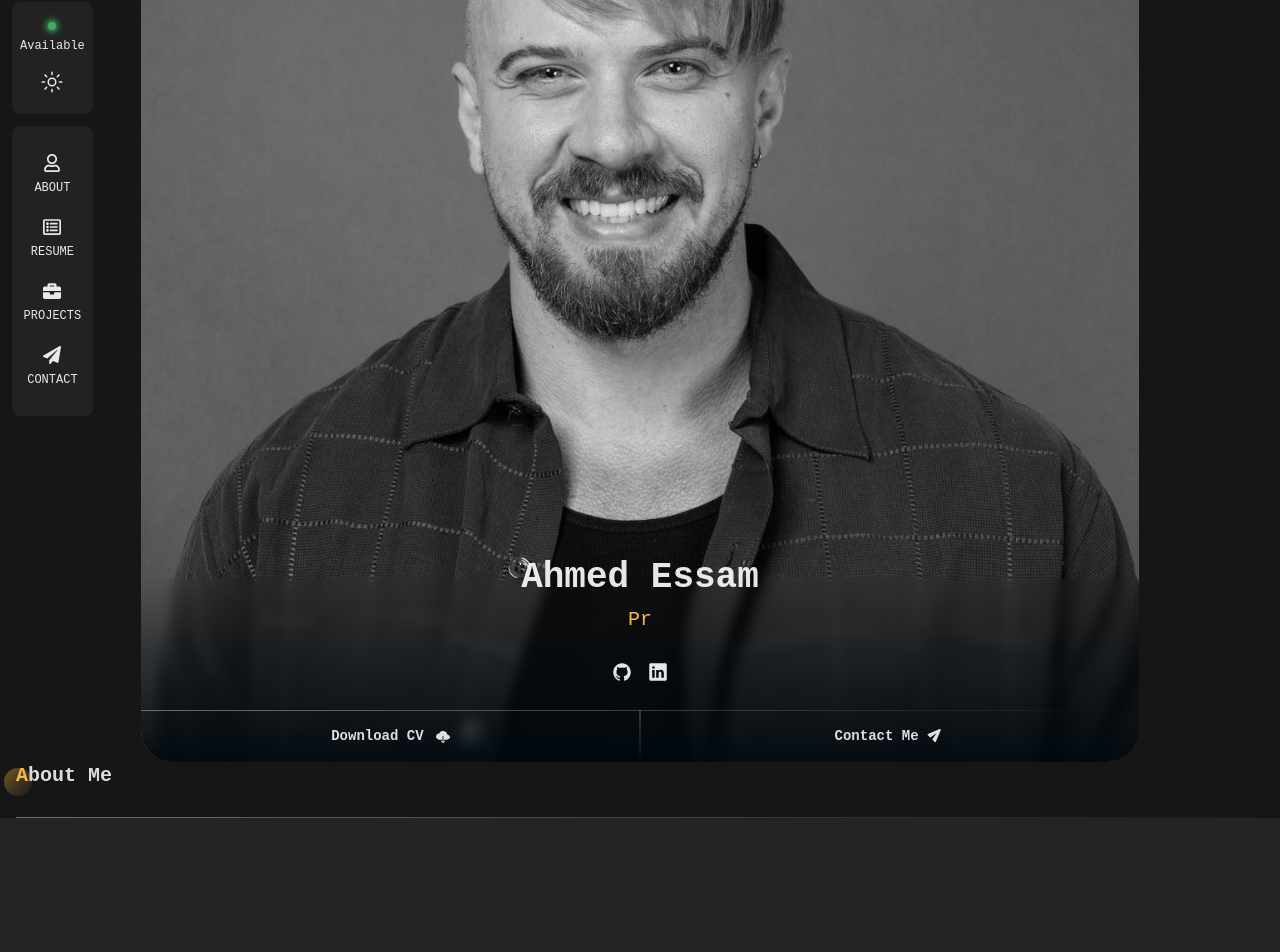
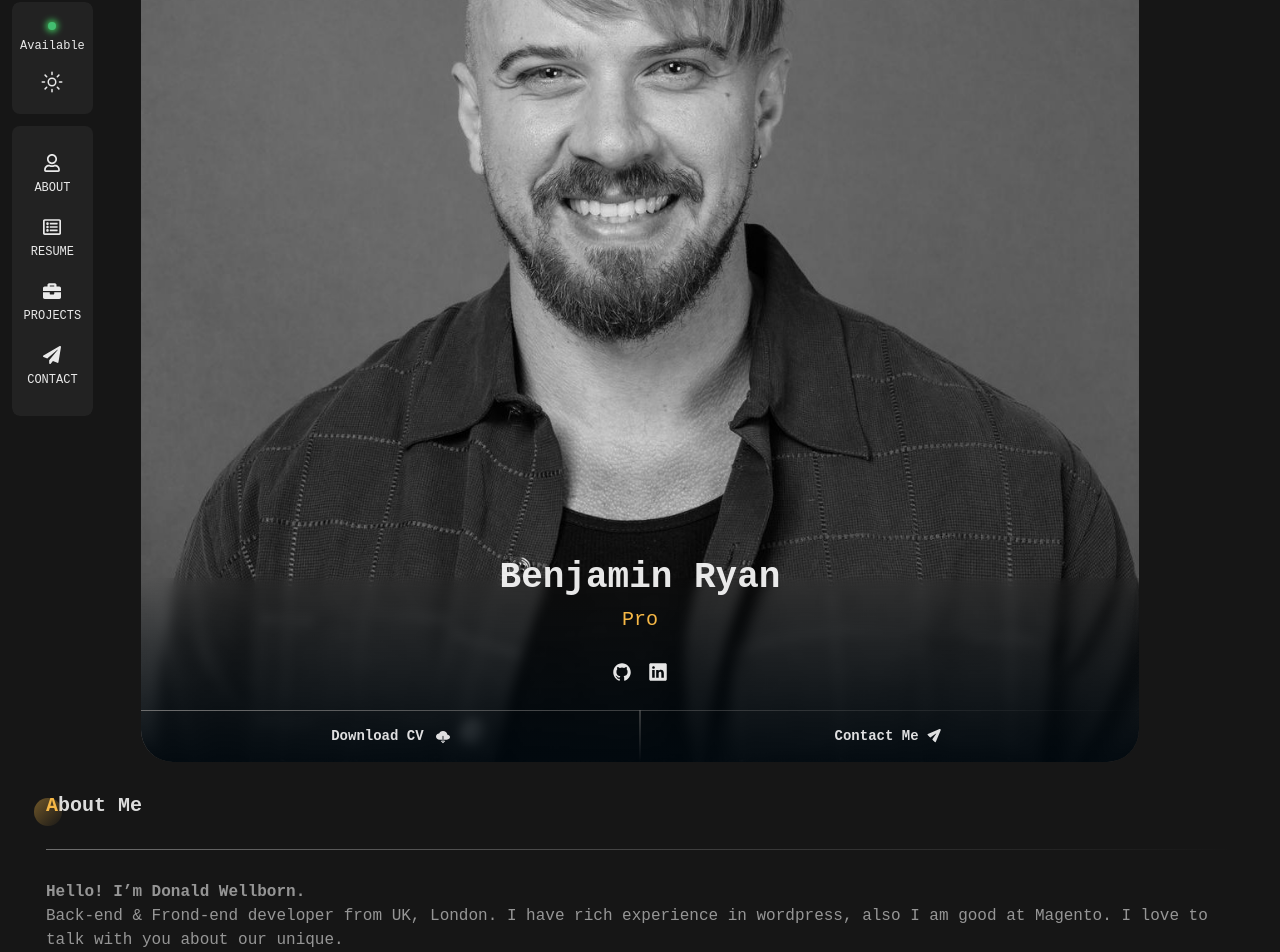
Before and after one commit to aehamdy/my-portfolio, a React (Vite) app: page / in a window 1280 px wide. Shown: the part 38-990 px from the top of the page. Before the commit the page ends 856 px from the top, so only its background shows below. Built offline with nearby package versions, Linux system fonts and the light colour scheme; a web font is replaced by a local one.

Commit message:
feat: Create AboutMe component

```diff
--- a/src/App.jsx
+++ b/src/App.jsx
@@ -1,14 +1,14 @@
+import "./App.css";
 import HeroSection from "./components/HeroSection";
-import "./App.css";
 import Header from "./components/Header";
-import SectionTitle from "./components/SectionTitle";
+import AboutMe from "./components/AboutMe";
 
 function App() {
   return (
     <div className="container mx-auto">
       <Header />
       <HeroSection />
-      <SectionTitle title="about me" />
+      <AboutMe />
     </div>
   );
 }
--- /dev/null
+++ b/src/components/AboutMe.jsx
@@ -0,0 +1,19 @@
+import SectionTitle from "./SectionTitle";
+
+function AboutMe() {
+  return (
+    <section className="p-main-section-padding">
+      <SectionTitle title="about me" />
+      <div className="flex flex-col text-start dark:text-white-55 text-medium-gray">
+        <strong>Hello! I’m Donald Wellborn.</strong>
+        <p>
+          Back-end & Frond-end developer from UK, London. I have rich experience
+          in wordpress, also I am good at Magento. I love to talk with you about
+          our unique.
+        </p>
+      </div>
+    </section>
+  );
+}
+
+export default AboutMe;
--- a/src/components/SectionTitle.jsx
+++ b/src/components/SectionTitle.jsx
@@ -13,7 +13,7 @@ function SectionTitle({ title }) {
 
   formatTitle();
   return (
-    <h3 className="relative pb-7 text-xl text-start font-semibold text-dark-gray dark:text-white-85 before:absolute before:w-full before:h-[1px] before:start-0 before:bottom-0 before:bg-custom-gradient-to-r duration-short">
+    <h3 className="relative mb-30 pb-30 text-xl text-start font-semibold text-dark-gray dark:text-white-85 before:absolute before:w-full before:h-[1px] before:start-0 before:bottom-0 before:bg-custom-gradient-to-r duration-short">
       <span className="relative text-accent before:absolute before:w-7 before:h-7 before:top-1 before:-start-3 before:bg-transparent-circle before:rounded-[50%]">
         {formattedTitle.charAt(0)}
       </span>
--- a/src/data/personalInfo.js
+++ b/src/data/personalInfo.js
@@ -1,8 +1,10 @@
 export const personalInfo = {
-    firstName: 'Ahmed',
-    lastName: 'Essam',
+    firstName: 'Benjamin',
+    lastName: 'Ryan',
     title: 'Frontend Developer',
     email: 'ae.hamdy91@gmail.com',
+    residence: 'Egypt',
     location: 'Cairo, Egypt',
+    languages: ['English', 'Arabic',],
     bio: 'A passionate frontend developer with experience in building responsive and accessible web applications using React, Tailwind CSS, and more.',
 }
--- a/tailwind.config.js
+++ b/tailwind.config.js
@@ -9,11 +9,12 @@ module.exports = {
   theme: {
     extend: {
       spacing: {
-        'section-padding': '30px',
+        '30': '30px',
+        'main-section-padding': '30px 30px 0',
       },
       colors: {
         accent: '#f6b846',
-        'white-55': 'rgba(255,255,255,0.55)',
+        'white-55': 'rgba(255,255,255,0.55)',  //#8C
         'white-85': 'rgba(255,255,255,0.85)', //#D9
         'white-90': 'rgba(255,255,255,0.9)',  //#E6
         'dark-gray': '#323232', // Dark gray
```
